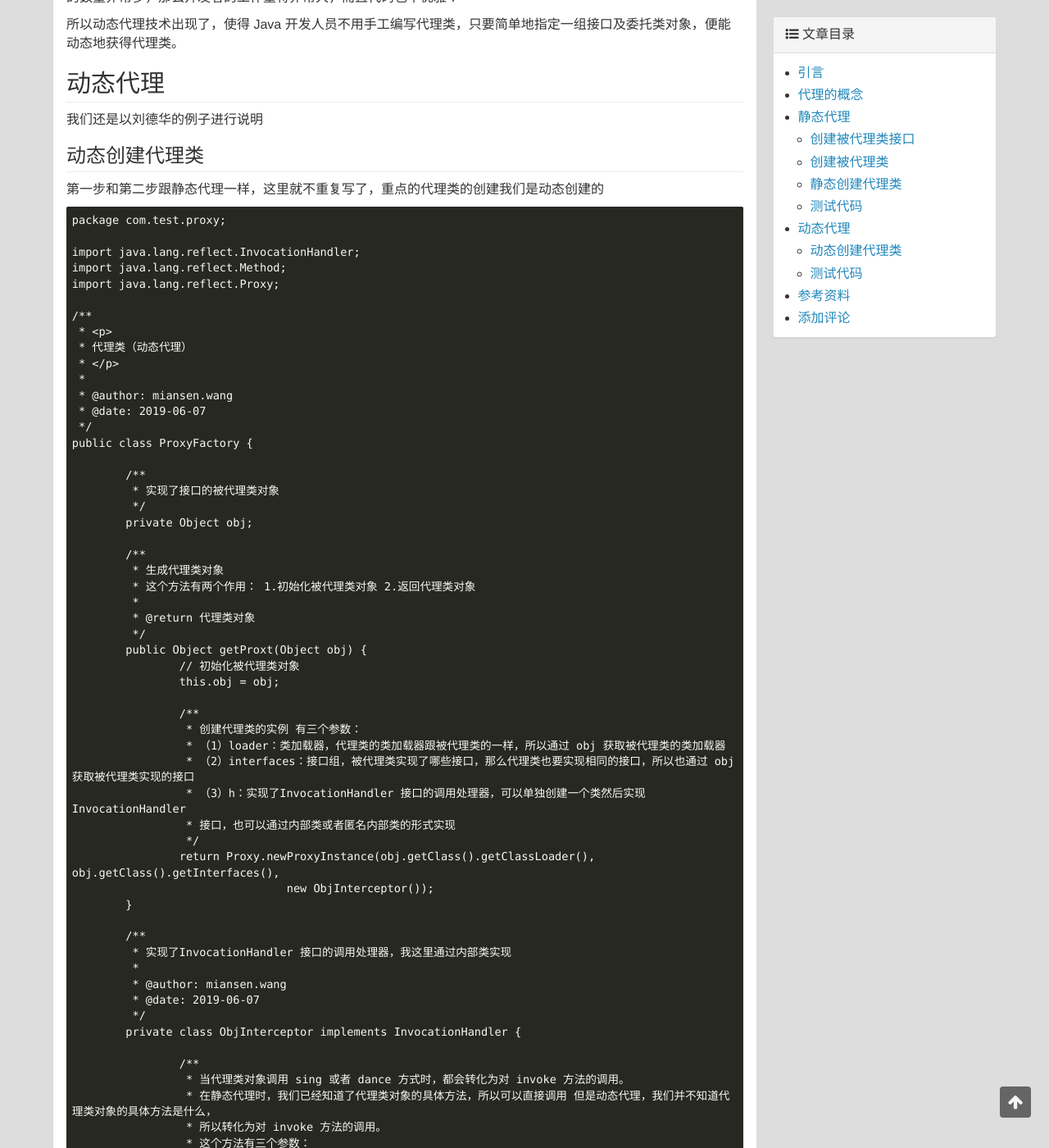
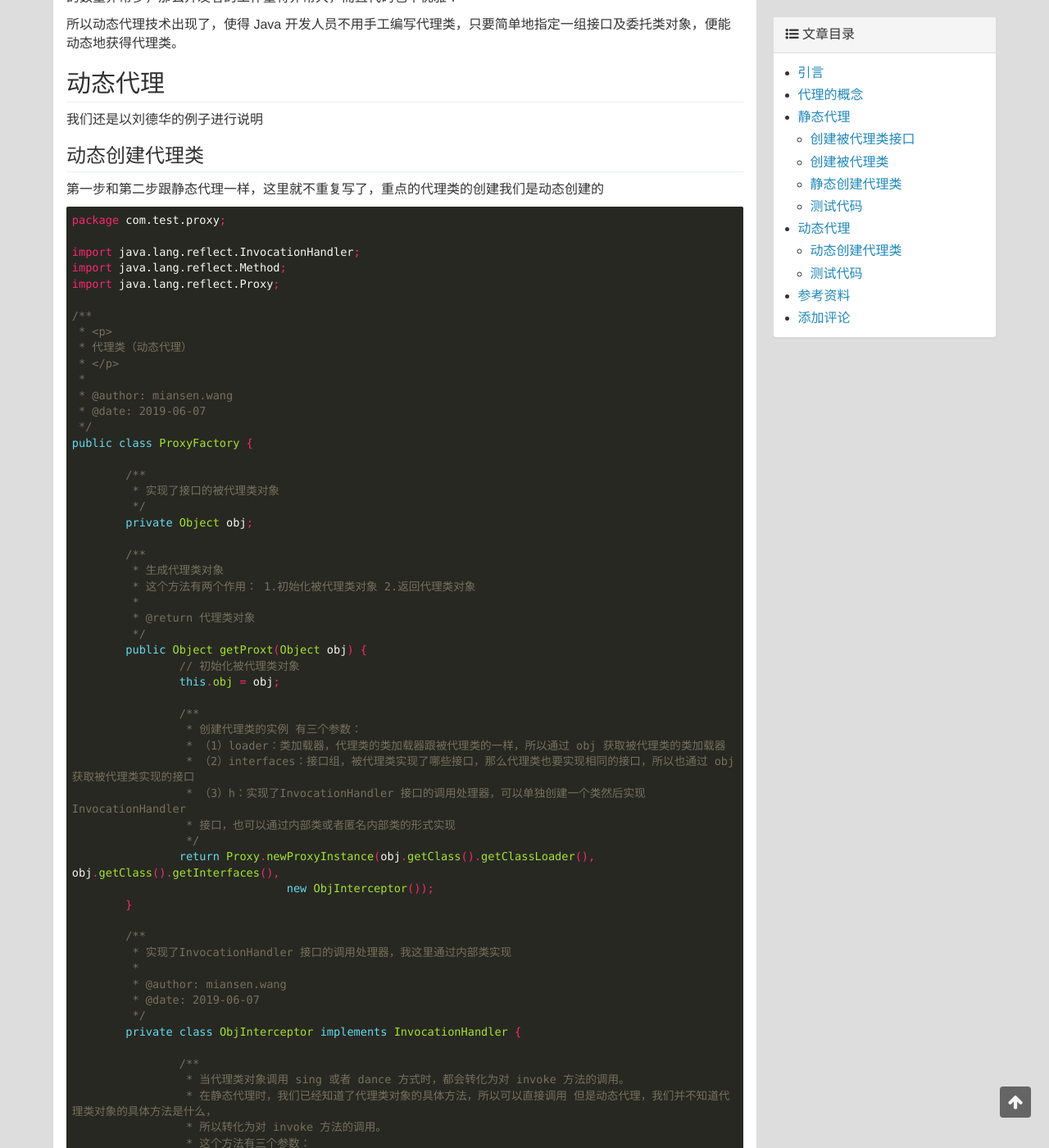
Before and after one commit to miansen/miansen.github.io, a Jekyll site: the page built from _posts/2019-06-07-1.md, in a window 1280 px wide and 1400 px high, scrolled down 3207 px. Shown: the whole window at 82% size. Built offline with Jekyll 4.4.1, drawn with Linux system fonts in a browser that asks for light colours; comment, search, counter and statistics services are not loaded; some of the changed text lies outside the part shown.

Commit message:
update 2019-06-07-1

````diff
--- a/_posts/2019-06-07-1.md
+++ b/_posts/2019-06-07-1.md
@@ -33,7 +33,7 @@ author: 龙德
 
 ### 创建被代理类接口
 
-```
+```java
 package com.test.proxy;
 
 /**
@@ -57,7 +57,7 @@ public interface Person {
 
 ### 创建被代理类
 
-```
+```java
 package com.test.proxy;
 
 /**
@@ -82,7 +82,7 @@ public class LiuDeHua implements Person {
 
 ### 静态创建代理类
 
-```
+```java
 package com.test.proxy;
 
 /**
@@ -131,7 +131,7 @@ public class LiuDeHuaProxy implements Person {
 
 ### 测试代码
 
-```
+```java
 package com.test.proxy;
 
 /**
@@ -169,7 +169,7 @@ public class LiuDeHuaProxyTest {
 
 第一步和第二步跟静态代理一样，这里就不重复写了，重点的代理类的创建我们是动态创建的
 
-```
+```java
 package com.test.proxy;
 
 import java.lang.reflect.InvocationHandler;
@@ -262,7 +262,7 @@ public class ProxyFactory {
 
 ### 测试代码
 
-```
+```java
 package com.test.proxy;
 
 /**
@@ -300,7 +300,7 @@ public class ProxyFactoryTest {
 
 假如我们不仅想找刘德华唱歌跳舞，我们还想找周杰伦来唱歌跳舞
 
-```
+```java
 package com.test.proxy;
 
 /**
@@ -327,7 +327,7 @@ public class ZhouJieLun implements Person {
 
 测试代码如下
 
-```
+```java
 package com.test.proxy;
 
 /**
````
